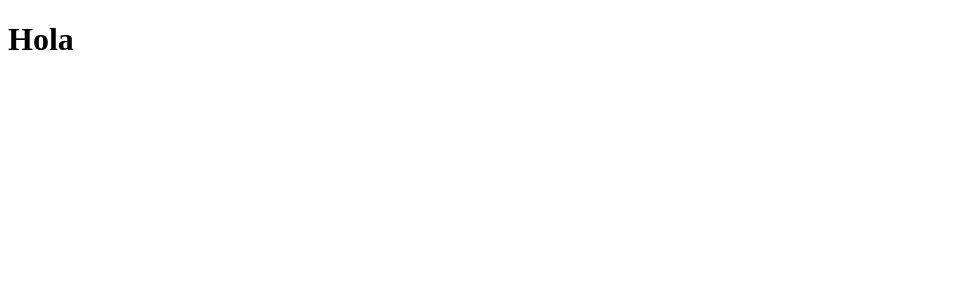
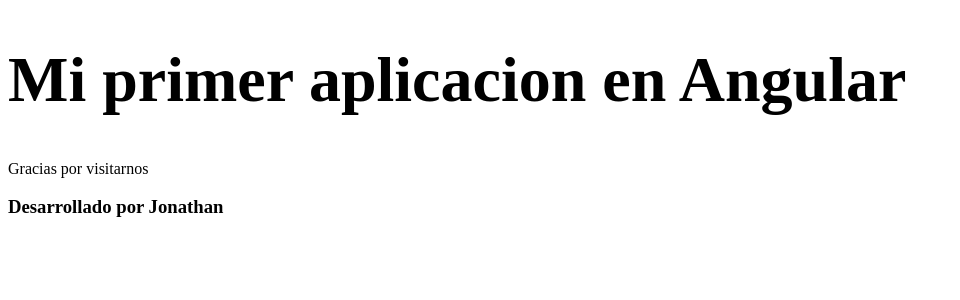
Before and after one commit to JonathaPachacama/TWJ-2017-A, an Angular app in the folder 04-Angular/A-Web/: page / in a window 1280 px wide. Shown: the top 300 px of the page, without its empty margins (0-960 px from the left). Built offline with nearby package versions, Linux system fonts and the light colour scheme.

Commit message:
HTML y componentes

```diff
--- a/04-Angular/A-Web/src/app/app.component.html
+++ b/04-Angular/A-Web/src/app/app.component.html
@@ -10,3 +10,4 @@
 
 
 <p>Gracias por visitarnos</p>
+<h3>Desarrollado por {{usuario.nombre}}</h3>
--- a/04-Angular/A-Web/src/app/app.component.ts
+++ b/04-Angular/A-Web/src/app/app.component.ts
@@ -2,12 +2,12 @@
 
 @Component({
   selector: 'twj-raiz',
-  //templateUrl: './app.component.html',
+  templateUrl: './app.component.html',
 
-  template: `
+  /*template: `
       <h1>Hola</h1>
 
-     `,
+     `,*/
   styleUrls: ['./app.component.css']
 })
 export class AppComponent {
```
